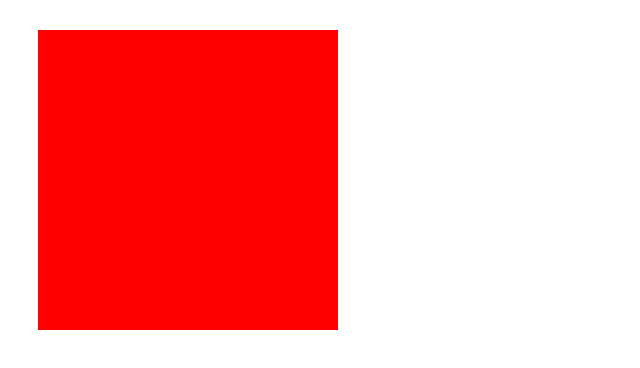
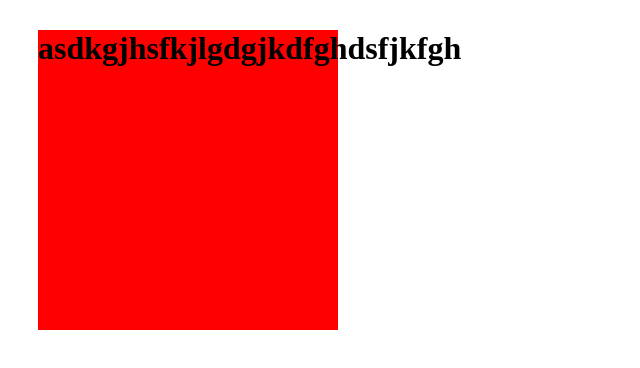
Before and after one commit to olegzip/mergetest, a plain HTML site: page src/main/index.html in a window 1280 px wide. Shown: the whole page, without its empty margins (0-640 px from the left). Drawn offline with Linux system fonts and the light colour scheme.

Commit message:
push oleg

```diff
--- a/src/main/index.html
+++ b/src/main/index.html
@@ -9,6 +9,8 @@
 
 <div class="hernya">
 
+    <h1>asdkgjhsfkjlgdgjkdfghdsfjkfgh</h1>
+
 
 </div>
 
```
